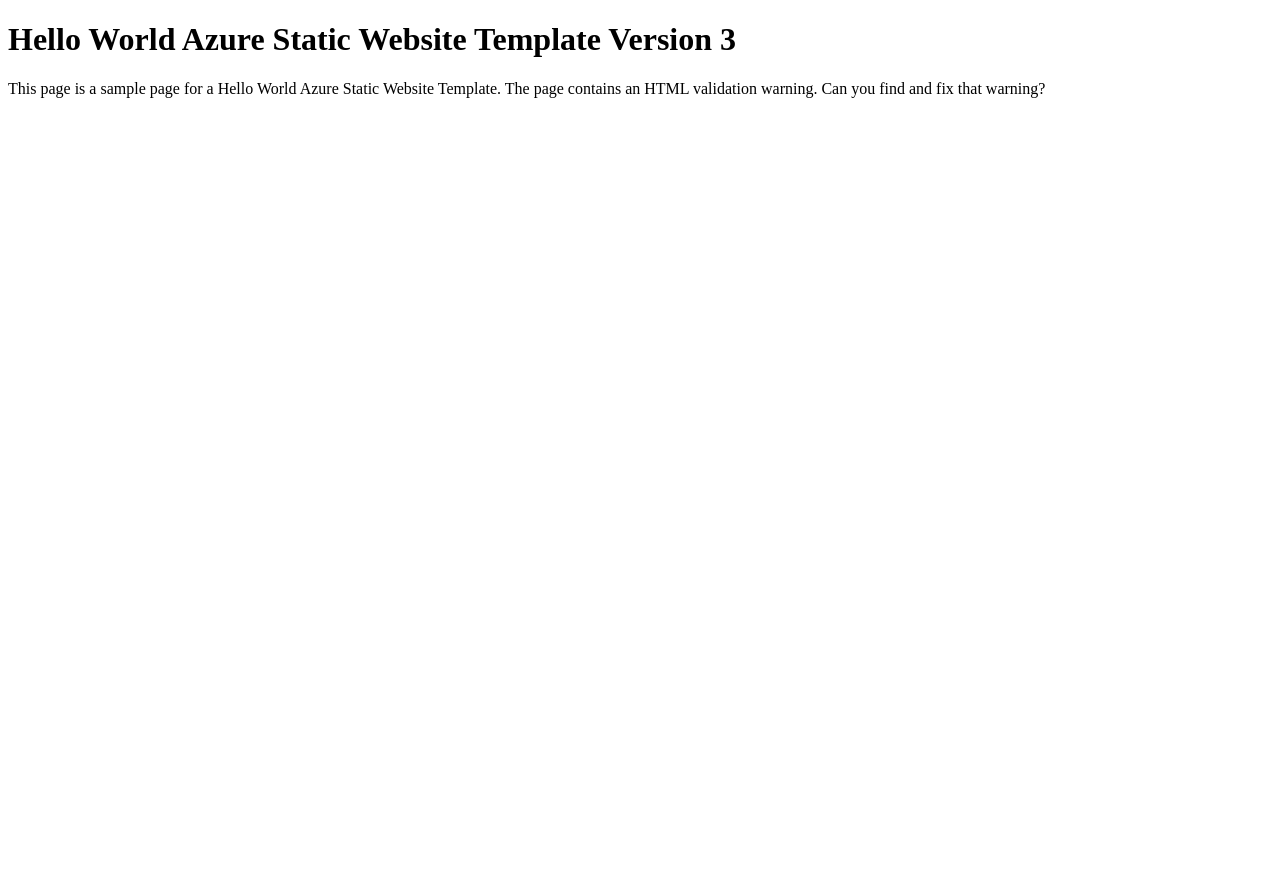
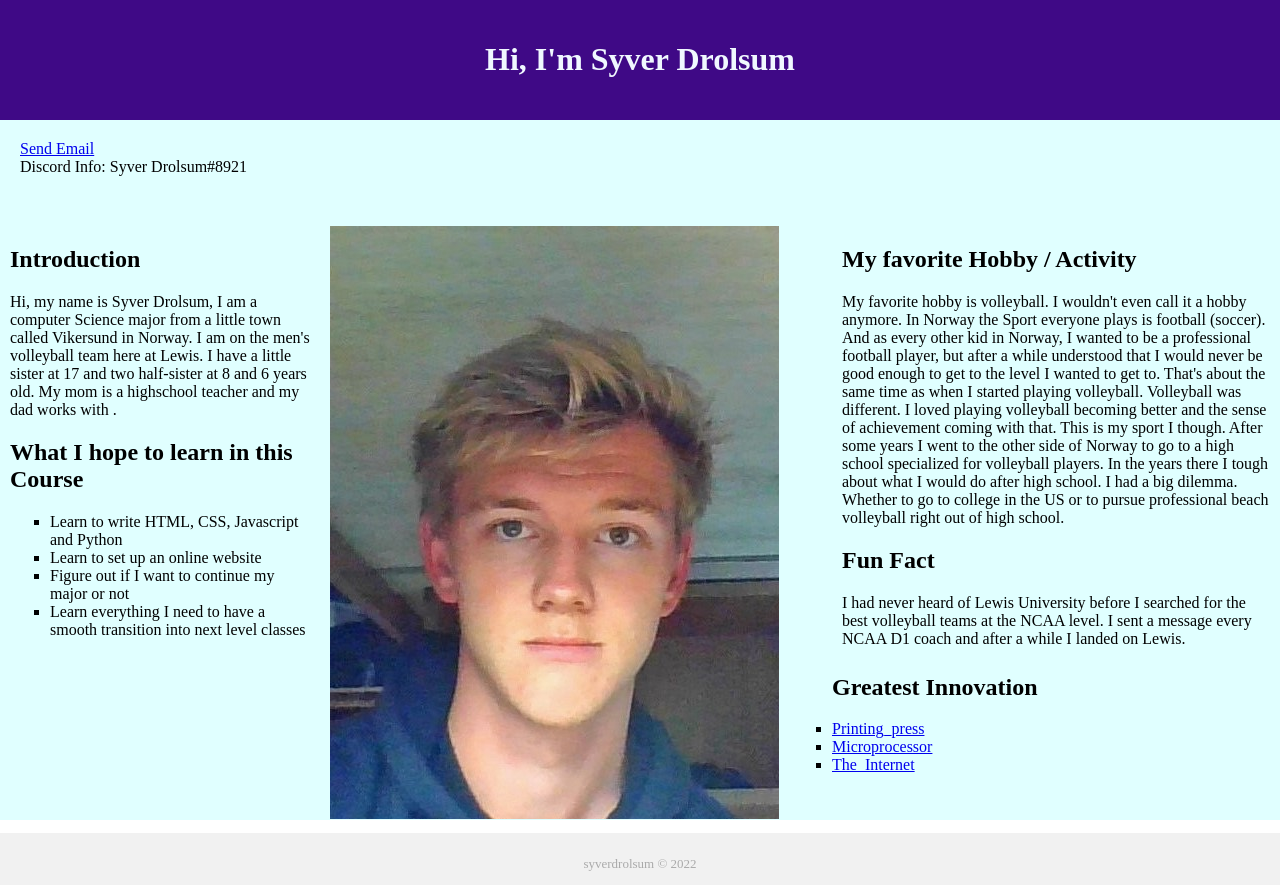
Before and after one commit to SyverDrolsum/getting-to-know-eachother-sdk, a plain HTML site: page index.html in a window 1280 px wide. Before the commit the page ends 800 px from the top, so only its background shows below. Drawn offline with Linux system fonts and the light colour scheme.

Commit message:
Update to GTKE

```diff
--- /dev/null
+++ b/index.css
@@ -0,0 +1,58 @@
+* {
+  box-sizing: border-box;
+}
+
+body {
+  margin: 0;
+}
+
+header {
+  background-color: rgb(63, 9, 134);
+  text-align: center;
+  padding: 20px;
+  color: aliceblue;
+}
+
+nav {
+margin:0px;
+padding: 20px;
+background-color: lightcyan;
+  margin-bottom: 0px;
+}
+
+main{
+  background-color: lightcyan;
+  padding-top: 20px;
+  padding-bottom: 30px;
+}
+
+.column {
+  float: left;
+  padding: 10px;
+}
+
+.column.left{
+  width: 25%;
+
+}
+
+.column.middle{
+  width: 40%;
+
+}
+
+.column.right{
+  width: 35%;
+
+}
+
+footer {
+  width: 100%;
+  padding-top: 10px;
+  float: left;
+  text-align: center;
+  justify-content: center;
+  font-size: 13px;
+  color: #aaa;
+  background-color: #f1f1f1;
+}
--- a/index.html
+++ b/index.html
@@ -1,11 +1,81 @@
-<!DOCTYPE html>
+<!doctype html>
 <html lang="en">
+
 <head>
-<title>Hello World Azure Template</title>
+    <meta charset="UTF-8">
+		<meta name="viewport" content="width=device-width, initial-scale=1">
+
+	<title>syverdrolsum.com</title>
+
+	<link rel="stylesheet" href="index.css">
 </head>
+
+
+
 <body>
-<h1>Hello World Azure Static Website Template Version 3</h1>
-<p>This page is a sample page for a Hello World Azure Static Website Template. The page contains an HTML validation warning.
-Can you find and fix that warning?</p>
+<header><h1>Hi, I'm Syver Drolsum</h1></header>
+<nav>
+
+		<a href="mailto:syverdklungsoyr@lewisu.edu">Send Email</a><br>
+		Discord Info: Syver Drolsum#8921
+
+</nav>
+
+<main>
+	<div class="row">
+	<div class="column left">
+
+		<h2>Introduction</h2>
+			<p>Hi, my name is Syver Drolsum, I am a computer Science major from a little town called Vikersund in Norway. I am on the men's volleyball team here at Lewis. I have a little sister at 17 and two half-sister at 8 and 6 years old. My mom is a highschool teacher and my dad works with .</p>
+
+		<h2>What I hope to learn in this Course</h2>
+
+		<ul style="list-style-type:square;">
+			<li>Learn to write HTML, CSS, Javascript and Python</li>
+			<li>Learn to set up an online website</li>
+			<li>Figure out if I want to continue my major or not</li>
+			<li>Learn everything I need to have a smooth transition into next level classes</li>
+		</ul>
+	</div>
+	<div class="column middle">
+		<img src="Profile-picture.jpg" alt="Syver Drolsum Picture">
+	</div>
+<div class="column right">
+		<h2>My favorite Hobby / Activity</h2>
+
+			<p>My favorite hobby is volleyball. I wouldn't even call it a hobby anymore. In Norway the Sport everyone plays is football (soccer). And as every other kid in
+		Norway, I wanted to be a professional football player, but after a while understood that I would
+		never be good enough to get to the level I wanted to get to. That's about the same time as when
+		I started playing volleyball. Volleyball was different. I loved playing volleyball becoming
+		better and the sense of achievement coming with that. This is my sport I though. After some
+		years I went to the other side of Norway to go to a high school specialized for volleyball
+		players. In the years there I tough about what I would do after high school. I had a big dilemma.
+		Whether to go to college in the US or to pursue professional beach volleyball right out of high
+		school.</p>
+
+		<h2>Fun Fact</h2>
+
+			<p>I had never heard of Lewis University before I searched for the best volleyball teams at the
+			NCAA level. I sent a message every NCAA D1 coach and after a while I landed on Lewis.</p>
+		</div>
+	</div>
+
+
+
+
+		<div class="greatest-innovation"><h2>Greatest Innovation</h2>
+			<ul style="list-style-type:square;">
+				<li><a href="https://en.wikipedia.org/wiki/Printing_press">Printing_press</a></li>
+				<li><a href="https://en.wikipedia.org/wiki/Microprocessor">Microprocessor</a></li>
+				<li><a href="https://en.wikipedia.org/wiki/Internet">The_Internet</a></li>
+			</ul>
+		</div>
+
+
+</main>
+<footer><p> syverdrolsum © 2022 </p></footer>
+
+
+
 </body>
 </html>
```
Also changed, not shown: Profile-picture.jpg (added).
